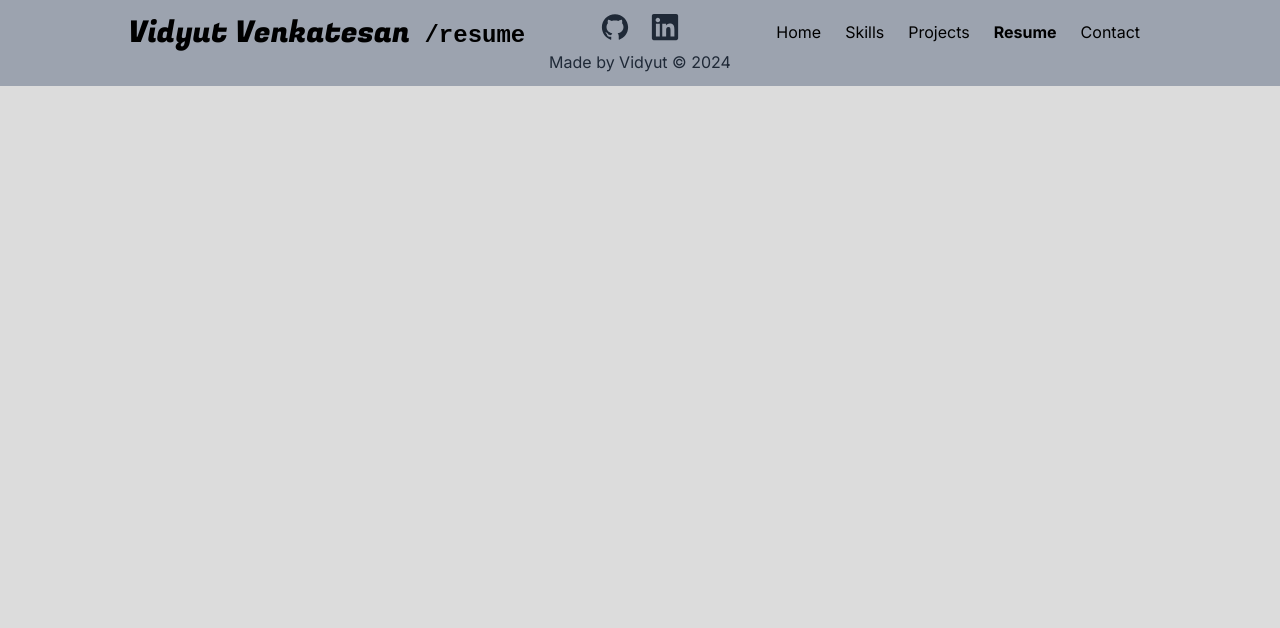
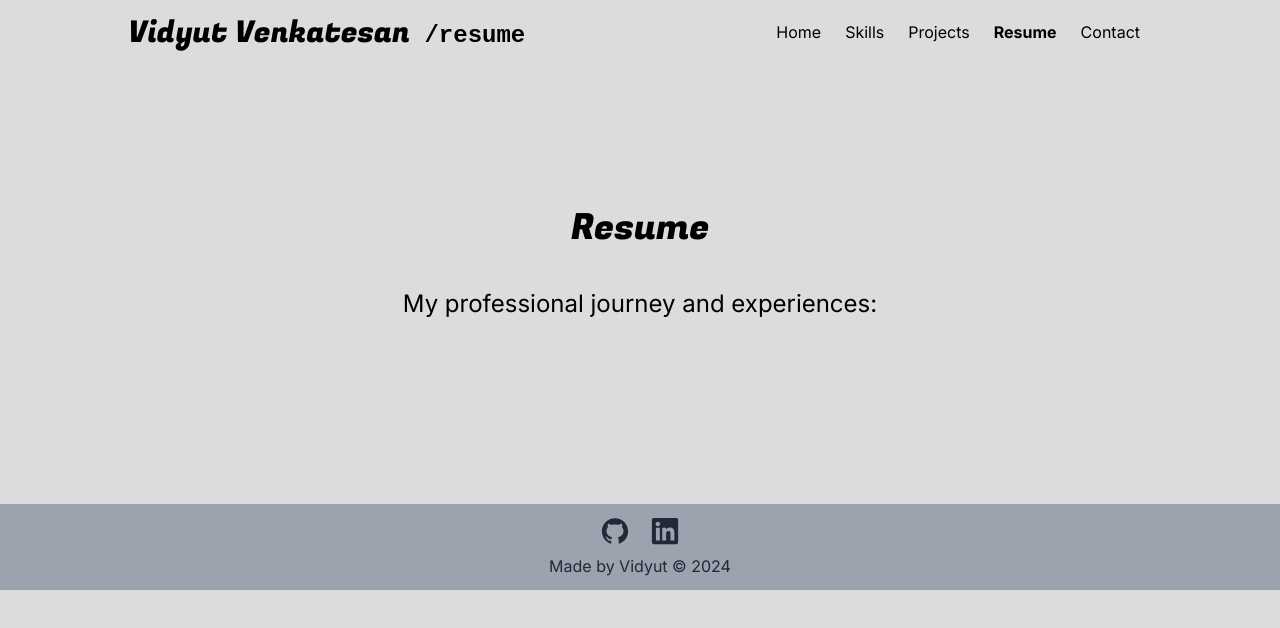
Before and after one commit to Vidyut01/Vidyut-Portfolio, a Next.js app: page /resume in a window 1280 px wide. Shown: the top 628 px of the page. Built offline with nearby package versions, Linux system fonts and the light colour scheme.

Commit message:
Updated taglines

```diff
--- a/app/projects/page.tsx
+++ b/app/projects/page.tsx
@@ -24,7 +24,7 @@ const Projects = () => {
       >
         <div className='text-center'>
           <h1 className={`text-4xl mb-10 ${headingFont.className}`}>My Projects</h1>
-          <h3 className='text-2xl'>Here are some of the projects I&#39;ve worked on:</h3>
+          <h3 className='text-2xl'>Explore the projects I&#39;ve worked on and my achievements:</h3>
         </div>
       </motion.header>
 
--- a/app/resume/page.tsx
+++ b/app/resume/page.tsx
@@ -1,9 +1,33 @@
+'use client'
+
 import React from 'react'
+import { Fugaz_One } from 'next/font/google';
+
+import { motion } from 'framer-motion'
+
+const headingFont = Fugaz_One({
+    weight: '400',
+    subsets: ['latin'],
+});
 
 const Resume = () => {
   return (
-    <div>
+    <div className='mt-16 mx-12 lg:mx-36 mb-10'>
+      <motion.header
+        className='h-[50vh] flex flex-col lg:flex-row items-center justify-evenly'
+        initial={{ opacity: 0, y: '100px' }}
+        animate={{ opacity: 1, y: '0' }}
+        transition={{ duration: 1 }}
+      >
+        <div className='text-center'>
+          <h1 className={`text-4xl mb-10 ${headingFont.className}`}>Resume</h1>
+          <h3 className='text-2xl'>My professional journey and experiences:</h3>
+        </div>
+      </motion.header>
 
+      <main>
+
+      </main>
     </div>
   )
 }
```
